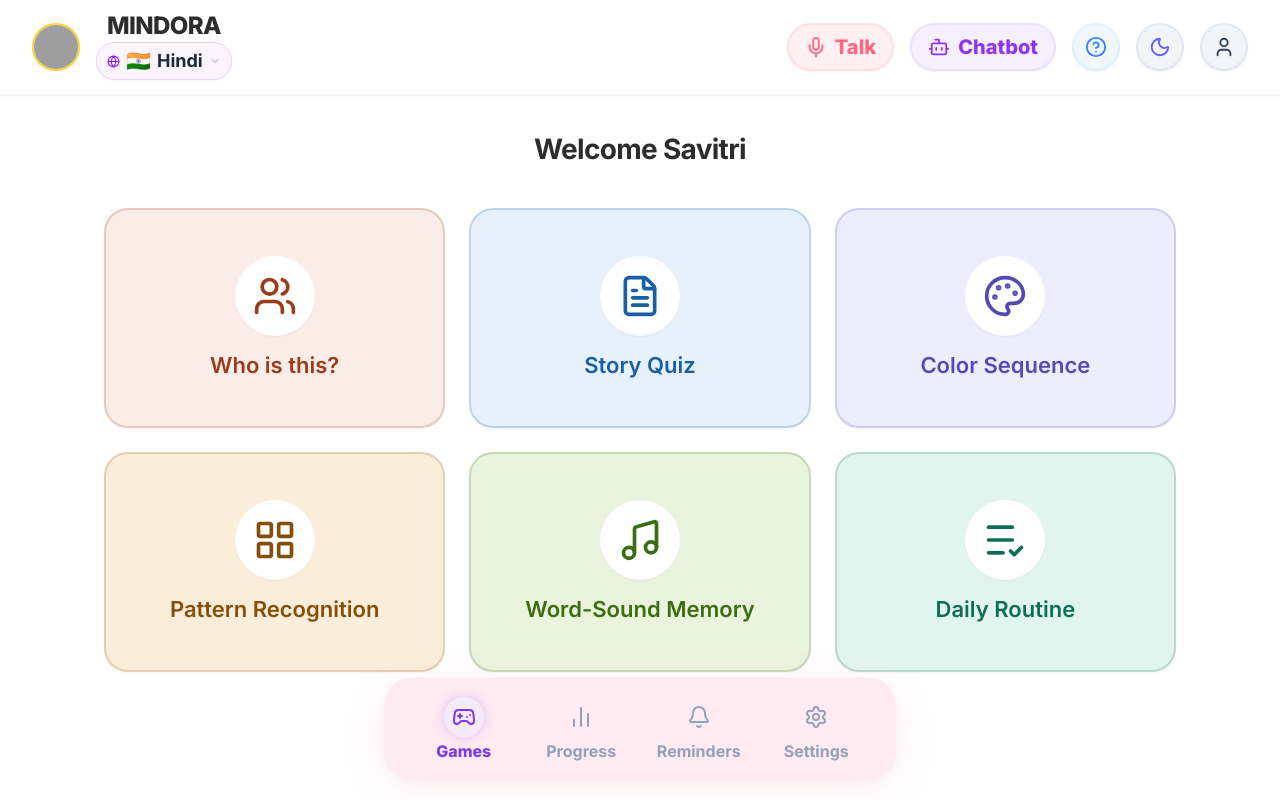
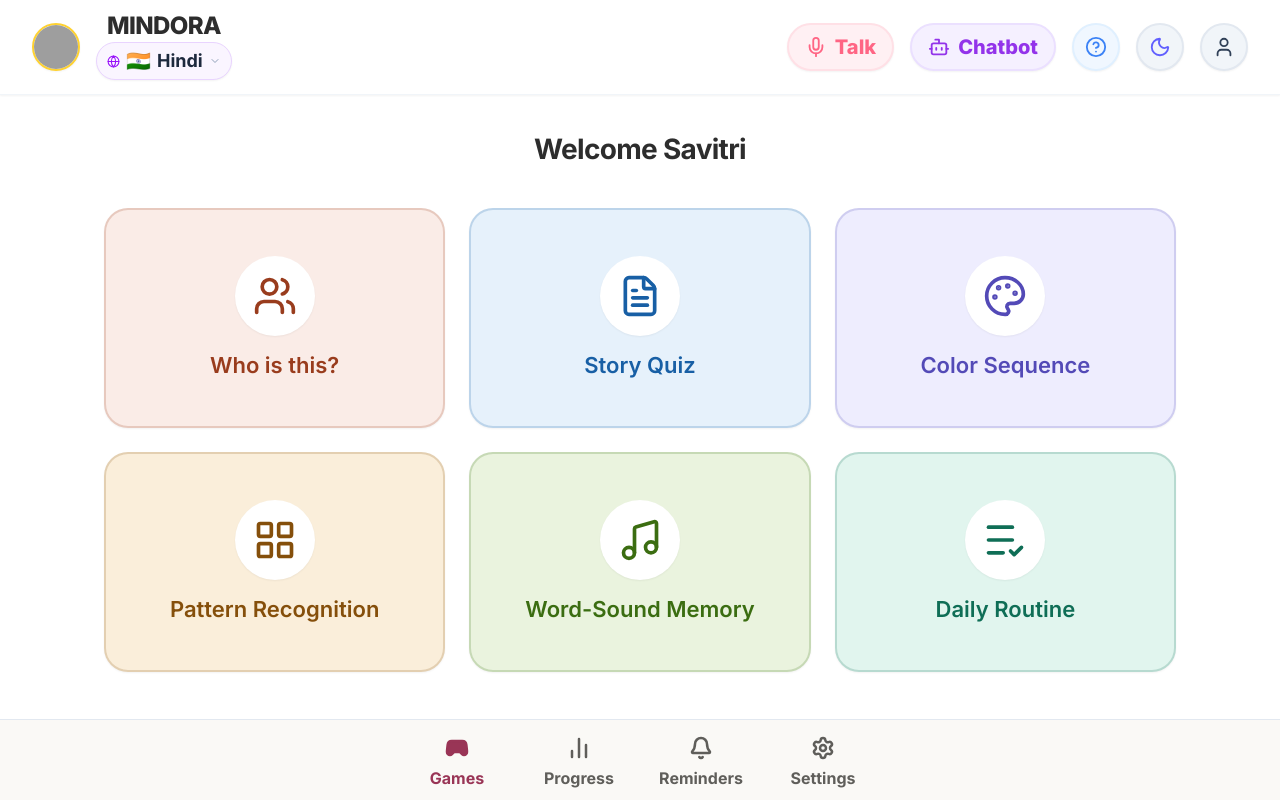
Before and after one commit to MINDORA-SIH/MINDORA, a React (Vite) app: page / in a window 1280 px wide. Built offline with nearby package versions, Linux system fonts and the light colour scheme; grey boxes are pictures that could not be loaded; the HTML template or start-up script is replaced by a standard one.

Commit message:
Changed Dock Style

```diff
--- a/src/Layout.tsx
+++ b/src/Layout.tsx
@@ -1,7 +1,7 @@
 import { Outlet, NavLink, useNavigate, useLocation } from "react-router";
 import logoUrl from "./assets/logo.png";
 import { User, HelpCircle, Globe, Gamepad2, BarChart2, Bell, Settings as SettingsIcon, PhoneCall, BookOpen, Mail, Mic, MicOff, X, Volume2, Bot, ChevronDown, Check, Moon, Sun, ArrowLeft } from "lucide-react";
-import { useState, useRef, useEffect, useCallback } from "react";
+import { useState, useRef, useEffect, useCallback, cloneElement } from "react";
 import { clsx } from "clsx";
 
 export interface Language {
@@ -292,15 +292,13 @@ export function Layout() {
           </div>
         </main>
 
-        {/* Floating Glass Bottom Navigation */}
-        <nav className="fixed bottom-4 sm:bottom-5 left-1/2 -translate-x-1/2 z-40 w-[92%] max-w-md sm:max-w-lg group">
-          <div className={clsx(
-            "backdrop-blur-xl border shadow-[0_8px_40px_rgba(255,101,132,0.12),0_2px_12px_rgba(0,0,0,0.04)] rounded-[28px] px-3 sm:px-5 py-2.5 sm:py-3 transition-all duration-300 ease-out",
-            darkMode
-              ? "bg-[rgba(30,41,59,0.85)] border-slate-700/60 group-hover:bg-[rgba(30,41,59,0.95)]"
-              : "bg-[rgba(255,228,236,0.75)] border-pink-100/60 group-hover:bg-[rgba(255,200,215,0.85)] group-hover:shadow-[0_12px_50px_rgba(255,101,132,0.25),0_4px_16px_rgba(0,0,0,0.06)]"
-          )}>
-            <div className="grid grid-cols-4 items-center">
+        {/* Bottom Navigation Dock */}
+        <nav
+          className="fixed bottom-0 left-0 w-full z-40 transition-colors duration-300"
+          style={{ backgroundColor: "var(--background)", borderTop: "1px solid var(--border)" }}
+        >
+          <div className="max-w-md sm:max-w-lg mx-auto px-4 py-2">
+            <div className="grid grid-cols-4 items-center gap-2">
               <NavItem to="/" icon={<Gamepad2 size={24} />} label="Games" />
               <NavItem to="/dashboard" icon={<BarChart2 size={24} />} label="Progress" />
               <NavItem to="/reminders" icon={<Bell size={24} />} label="Reminders" />
@@ -526,10 +524,10 @@ function NavItem({ to, icon, label }: { to: string; icon: React.ReactNode; label
       to={to}
       className={({ isActive }) =>
         clsx(
-          "flex flex-col items-center justify-center py-1.5 px-1 rounded-2xl transition-all duration-300 flex-1 text-center cursor-pointer relative hover:scale-110",
+          "flex flex-col items-center justify-center py-1 rounded-2xl transition-all duration-300 flex-1 text-center cursor-pointer relative",
           isActive
-            ? "text-[#7C3AED] font-extrabold"
-            : "text-slate-400 hover:text-slate-600 font-bold"
+            ? "text-[#993556] dark:text-[#FFB5CC] font-bold"
+            : "text-[#5F5E5A] dark:text-[#94A3B8] font-bold"
         )
       }
     >
@@ -537,15 +535,15 @@ function NavItem({ to, icon, label }: { to: string; icon: React.ReactNode; label
         <>
           <div
             className={clsx(
-              "flex items-center justify-center w-10 h-10 rounded-full transition-all duration-300",
-              isActive
-                ? "bg-purple-100/80 shadow-[0_0_12px_rgba(124,58,237,0.25)]"
-                : "bg-transparent"
+              "flex items-center justify-center w-12 h-8 rounded-full transition-all duration-300 mb-1 bg-transparent"
             )}
           >
-            {icon}
+            {cloneElement(icon as React.ReactElement, {
+              fill: isActive ? "currentColor" : "none",
+              strokeWidth: 2.5
+            })}
           </div>
-          <span className="text-[15px] sm:text-[16px] mt-1 leading-tight">{label}</span>
+          <span className="text-[16px] leading-tight">{label}</span>
         </>
       )}
     </NavLink>
```
